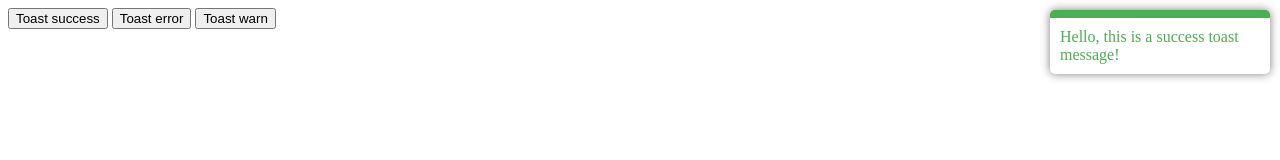
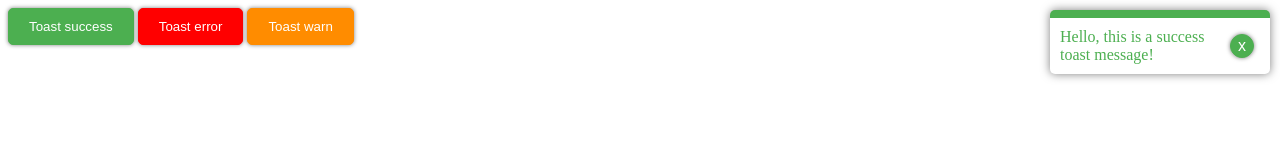
Before and after one commit to hoangnm-ndm/WEB2062, a website: page index.html in a window 1280 px wide. Both pictures are taken after a click on the button "Toast success". Drawn offline with Linux system fonts and the light colour scheme.

Commit message:
add X button

```diff
--- a/index.html
+++ b/index.html
@@ -7,9 +7,15 @@
     <link rel="stylesheet" href="./style.css" />
   </head>
   <body>
-    <button onclick="handleClick()">Toast success</button>
-    <button onclick="handleClickError()">Toast error</button>
-    <button onclick="handleClickWarning()">Toast warn</button>
+    <button class="btn btn-success" onclick="handleClick()">
+      Toast success
+    </button>
+    <button class="btn btn-error" onclick="handleClickError()">
+      Toast error
+    </button>
+    <button class="btn btn-warning" onclick="handleClickWarning()">
+      Toast warn
+    </button>
     <script src="./main.js"></script>
   </body>
 </html>
--- a/main.js
+++ b/main.js
@@ -2,35 +2,45 @@ const toastContainer = document.createElement("div");
 toastContainer.classList.add("toast-container");
 document.body.appendChild(toastContainer);
 
-function showToast(message, duration = 3000, type = "success") {
+function showToast(message, duration = 5000, type = "success") {
   const toast = document.createElement("div");
 
   toast.classList.add("toast");
-  toast.innerHTML = message;
+  toast.innerHTML = `<div class="message-wrap">
+  <div class="message">${message}</div> <button class="closeBtn">x</button>
+  </div>`;
   toast.classList.add(type);
 
   toastContainer.appendChild(toast);
+  function closeToast() {
+    toast.style.opacity = 0;
+    setTimeout(() => {
+      toast.remove();
+    }, 1000);
+  }
+
+  const closeBtn = toast.querySelector(".closeBtn");
+  closeBtn.classList.add(`btn-${type}`);
+  console.log(closeBtn);
+  closeBtn.onclick = closeToast;
 
   setTimeout(() => {
     toast.style.opacity = 1;
-  }, 200); // 200ms sau khi bấm nút, toast sẽ hiện lên mượt mà
+  }, 200);
 
   setTimeout(() => {
-    toast.style.opacity = 0; // hành vi tạo sự biến mất của toast mượt mà nhưng ko gỡ hẳn toast đi
-    setTimeout(() => {
-      toastContainer.removeChild(toast); // hành vi gỡ hoàn toàn toast đi, đặt 3000ms để toast mượt mà biến mất
-    }, 3000);
-  }, duration); // duration là thời gian tồn tại của toast
+    closeToast();
+  }, duration);
 }
 
 const handleClick = () => {
-  showToast("Hello, this is a success toast message!", 3000, "success");
+  showToast("Hello, this is a success toast message!", 5000, "success");
 };
 
 const handleClickError = () => {
-  showToast("Hello, this is a error toast message!", 3000, "error");
+  showToast("Hello, this is a error toast message!", 5000, "error");
 };
 
 const handleClickWarning = () => {
-  showToast("Hello, this is a error toast message!", 3000, "warning");
+  showToast("Hello, this is a error toast message!", 5000, "warning");
 };
--- a/style.css
+++ b/style.css
@@ -3,6 +3,14 @@
   top: 10px;
   right: 10px;
   z-index: 9999;
+}
+
+.btn {
+  padding: 10px 20px;
+  border-radius: 5px;
+  cursor: pointer;
+  transition: background-color 0.5s ease-in-out;
+  box-shadow: 0 0 4px rgba(0, 0, 0, 0.5);
 }
 
 .toast {
@@ -31,3 +39,54 @@
   border-top: 8px solid red;
   color: red;
 }
+
+.message-wrap {
+  display: flex;
+  align-items: center;
+  position: relative;
+}
+
+.message {
+  width: calc(100% - 30px);
+}
+
+.btn-success {
+  color: #fff;
+  background-color: #4caf50;
+  border: 1px solid #4caf50;
+}
+
+.btn-warning {
+  color: #fff;
+  background-color: #ff8c00;
+  border: 1px solid #ff8c00;
+}
+.btn-error {
+  color: #fff;
+  background-color: red;
+  border: 1px solid red;
+}
+
+.closeBtn {
+  width: 24px;
+  height: 24px;
+  position: absolute;
+  top: 50%;
+  transform: translateY(-50%);
+  right: 6px;
+  cursor: pointer;
+  font-size: 16px;
+  display: flex;
+  justify-content: center;
+  align-items: center;
+  border-radius: 50%;
+  color: #fff;
+  transition: opacity 0.5s ease-in-out;
+  box-shadow: 0 0 4px rgba(0, 0, 0, 0.5);
+  cursor: pointer;
+}
+
+.closeBtn:hover {
+  background-color: blue;
+  color: #fff;
+}
```
